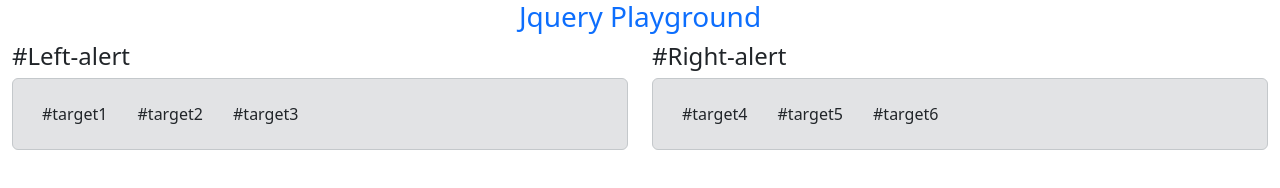
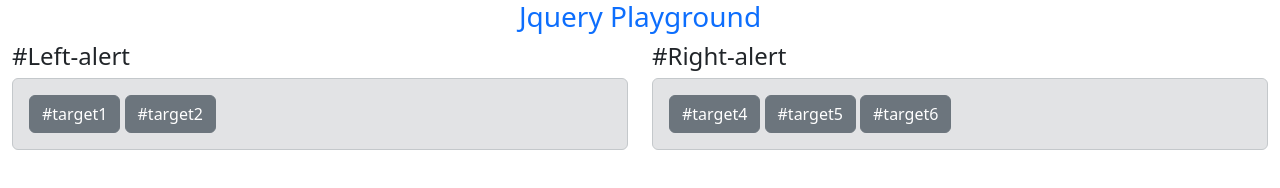
Before and after one commit to Full-Stack-Atok/FRONT-END-LIBRARIES, a website: page Jquery.html in a window 1280 px wide. Drawn offline with nearby package versions, Linux system fonts and the light colour scheme.

Commit message:
Day 2
jQuery!

```diff
--- a/Jquery.html
+++ b/Jquery.html
@@ -16,13 +16,59 @@
             integrity="sha384-T3c6CoIi6uLrA9TneNEoa7RxnatzjcDSCmG1MXxSR1GAsXEV/Dwwykc2MPK8M2HN"
             crossorigin="anonymous"
         />
+
+        <!-- Animate.css -->
+        <link
+            href="https://cdnjs.cloudflare.com/ajax/libs/animate.css/4.1.1/animate.min.css"
+            rel="stylesheet"
+        />
+
+        <style>
+            /* Bounce animation */
+            @keyframes bounce {
+                0%, 100% {
+                    transform: translateY(0);
+                }
+                50% {
+                    transform: translateY(-15px);
+                }
+            }
+
+            .bounce {
+                animation: bounce 1s ease infinite;
+            }
+        </style>
     </head>
 
     <body>
+
         <header>
             <!-- place navbar here -->
         </header>
+
         <main>
+            <!-- jQuery Script -->
+            <script src="https://code.jquery.com/jquery-3.6.4.min.js" crossorigin="anonymous"></script>
+            <script src="https://code.jquery.com/ui/1.12.1/jquery-ui.min.js"></script>
+            <script>
+                $(document).ready(function () {
+
+
+                    setTimeout(function () {
+                        $("#target3")
+                        .addClass("animate__animated animate__fadeOut")
+                        .fadeOut(1000);
+                    })
+
+
+                    $("button").addClass("animated bounce");
+
+                    setInterval(function () {
+                        $(".alert").effect("shake", {times: 3, distance: 5}, 300);
+                    }, 10000)
+                });
+            </script>
+
             <!-- Code below this line should not be changed! -->
             <div
             class="container-fluid"
@@ -43,25 +89,24 @@
                             <div
                                 class="alert alert-secondary"
                                 id="alert-right"
-                                id="target1"
                             >
                                 <button
                                     type="button"
-                                    class="btn btn-default target"
+                                    class="btn btn-secondary target"
                                 >
                                     #target1
                                 </button>
 
                                 <button
                                     type="button"
-                                    class="btn btn-default target"
+                                    class="btn btn-secondary target"
                                     id="target2"
                                 >
                                     #target2
                                 </button>
                                 <button
                                     type="button"
-                                    class="btn btn-default target"
+                                    class="btn btn-secondary target"
                                     id="target3"
                                 >
                                     #target3
@@ -79,7 +124,7 @@
                             >
                                 <button
                                     type="button"
-                                    class="btn btn-default target"
+                                    class="btn btn-secondary target"
                                     id="target4"
                                 >
                                     #target4
@@ -87,7 +132,7 @@
 
                                 <button
                                     type="button"
-                                    class="btn btn-default target"
+                                    class="btn btn-secondary target"
                                     id="target5"
                                 >
                                     #target5
@@ -95,7 +140,7 @@
 
                                 <button
                                     type="button"
-                                    class="btn btn-default target"
+                                    class="btn btn-secondary target"
                                     id="target6"
                                 >
                                     #target6
```
